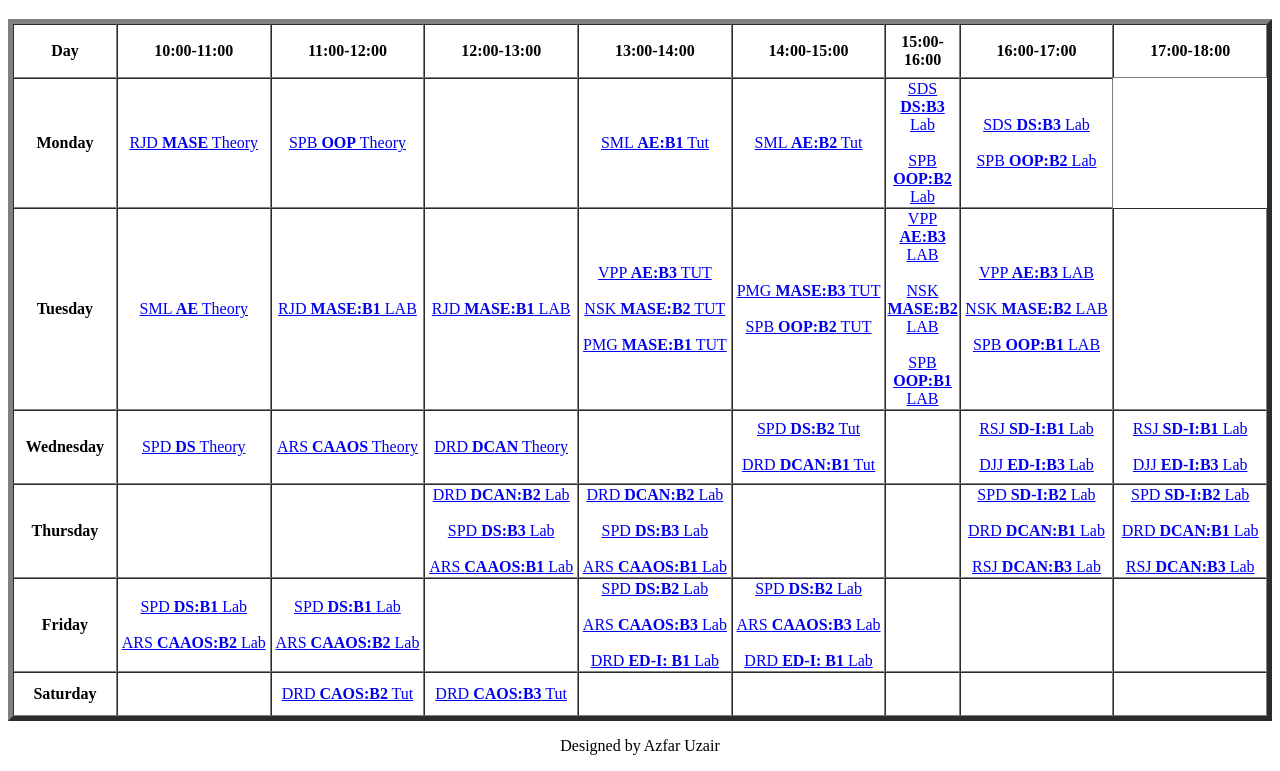
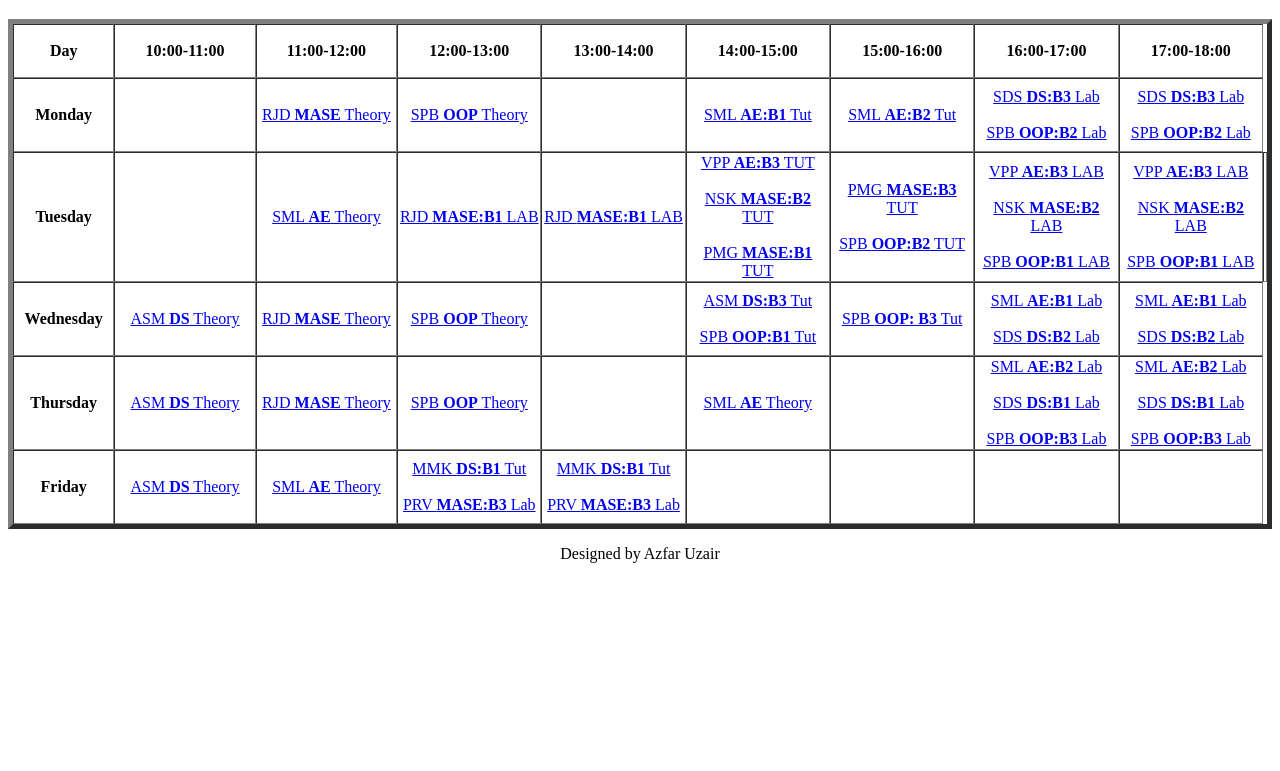
Before and after one commit to azfaruzair/TimeTable_SY_IT, a plain HTML site: page index.html in a window 1280 px wide. Shown: the part 61-832 px from the top of the page. After the commit the page ends 800 px from the top, so only its background shows below. Drawn offline with Linux system fonts and the light colour scheme.

Commit message:
Update index.html

```diff
--- a/index.html
+++ b/index.html
@@ -32,7 +32,7 @@
 				<b>14:00-15:00</b>
 			</td>
 			<td align="center" height="50"
-				width="50">
+				width="150">
 				<b>15:00-16:00</b>
 			</td>
 			<td align="center" height="50"
@@ -47,6 +47,7 @@
 		<tr>
 			<td align="center" height="70">
 				<b>Monday</b></td>
+			 <td align="center" height="70"> </td>
                 <td align="center" height="70"><a href="https://meet.google.com/snx-qykc-uho" target="_blank">RJD <b>MASE</b> Theory</a></td>
                 <td align="center" height="70"><a href="https://meet.google.com/gkq-opdp-hbh" target="_blank">SPB <b>OOP</b> Theory</a></td>
                 <td align="center" height="70"> </td>
@@ -63,7 +64,9 @@
 		<tr>
 			<td align="center" height="50">
 				<b>Tuesday</b>
-			</td>
+            </td>
+
+            <td align="center" height="70"></td>
 			<td align="center" height="70"><a href="https://meet.google.com/qyj-rwac-msi" target="_blank">SML <b>AE</b> Theory</a></td>
 			<td align="center" height="70"><a href="https://meet.google.com/snx-qykc-uho" target="_blank">RJD <b>MASE:B1</b> LAB</a></td>
 			<td align="center" height="70"><a href="https://meet.google.com/snx-qykc-uho" target="_blank">RJD <b>MASE:B1</b> LAB</a></td>
@@ -80,16 +83,16 @@
 			<td align="center" height="50">
 				<b>Wednesday</b>
 			</td>
-			<td align="center" height="70"><a href="http://meet.google.com/fco-uynd-mgt" target="_blank">SPD <b>DS</b> Theory</a></td>
-			<td align="center" height="70"><a href="https://meet.google.com/cez-ztbd-vdn" target="_blank">ARS <b>CAAOS</b> Theory</a></td>
-			<td align="center" height="70"><a href="https://meet.google.com/zpy-qpau-git" target="_blank">DRD <b>DCAN</b> Theory</a></td>
+			<td align="center" height="70"><a href="https://meet.google.com/gjs-ibof-jyz" target="_blank">ASM <b>DS</b> Theory</a></td>
+			<td align="center" height="70"><a href="https://meet.google.com/snx-qykc-uho" target="_blank">RJD <b>MASE</b> Theory</a></td>
+			<td align="center" height="70"><a href="https://meet.google.com/gkq-opdp-hbh" target="_blank">SPB <b>OOP</b> Theory</a></td>
 
             <td align="center" height="70"></td>
 
-            <td align="center" height="70"><a href="http://meet.google.com/fco-uynd-mgt" target="blank"> SPD <b>DS:B2</b> Tut</a><br><br><a href="https://meet.google.com/zpy-qpau-git" target="blank"> DRD <b>DCAN:B1</b> Tut</a></td>
-            <td align="center" height="50"></td>
-            <td align="center" height="70"><a href="https://meet.google.com/yko-bysx-ksm" target="blank"> RSJ <b>SD-I:B1</b> Lab</a><br><br><a href="https://meet.google.com/azd-rpcy-stn" target="blank"> DJJ <b>ED-I:B3</b> Lab</a></td>
-            <td align="center" height="70"><a href="https://meet.google.com/yko-bysx-ksm" target="blank"> RSJ <b>SD-I:B1</b> Lab</a><br><br><a href="https://meet.google.com/azd-rpcy-stn" target="blank"> DJJ <b>ED-I:B3</b> Lab</a></td>
+            <td align="center" height="70"><a href="https://meet.google.com/gjs-ibof-jyz" target="blank"> ASM <b>DS:B3</b> Tut</a><br><br><a href="https://meet.google.com/gkq-opdp-hbh" target="blank"> SPB <b>OOP:B1</b> Tut</a></td>
+			<td align="center" height="70"><a href="https://meet.google.com/gkq-opdp-hbh" target="_blank">SPB <b>OOP: B3</b> Tut</a></td>
+            <td align="center" height="70"><a href="meet.google.com/wcx-yjst-hgs" target="blank"> SML <b>AE:B1</b> Lab</a><br><br><a href="https://meet.google.com/vdo-bxwh-vcs" target="blank"> SDS <b>DS:B2</b> Lab</a></td>
+            <td align="center" height="70"><a href="meet.google.com/wcx-yjst-hgs" target="blank"> SML <b>AE:B1</b> Lab</a><br><br><a href="https://meet.google.com/vdo-bxwh-vcs" target="blank"> SDS <b>DS:B2</b> Lab</a></td>
 
 
 
@@ -98,14 +101,14 @@
 			<td align="center" height="50">
 				<b>Thursday</b>
 			</td>
+            <td align="center" height="70"><a href="https://meet.google.com/gjs-ibof-jyz" target="blank"> ASM <b>DS</b> Theory</a></td>
+            <td align="center" height="70"><a href="https://meet.google.com/snx-qykc-uho" target="blank"> RJD <b>MASE</b> Theory</a></td>
+            <td align="center" height="70"><a href="https://meet.google.com/gkq-opdp-hbh" target="blank"> SPB <b>OOP</b> Theory</a></td>
             <td align="center" height="70"></td>
+            <td align="center" height="70"><a href="meet.google.com/wcx-yjst-hgs" target="blank"> SML <b>AE</b> Theory</a></td>
             <td align="center" height="70"></td>
-            <td align="center" height="70"><a href="https://meet.google.com/zpy-qpau-git" target="blank"> DRD <b>DCAN:B2</b> Lab</a><br><br><a href="http://meet.google.com/fco-uynd-mgt" target="blank"> SPD <b>DS:B3</b> Lab</a><br><br><a href="https://meet.google.com/cez-ztbd-vdn" target="blank"> ARS <b>CAAOS:B1</b> Lab</a></td>
-            <td align="center" height="70"><a href="https://meet.google.com/zpy-qpau-git" target="blank"> DRD <b>DCAN:B2</b> Lab</a><br><br><a href="http://meet.google.com/fco-uynd-mgt" target="blank"> SPD <b>DS:B3</b> Lab</a><br><br><a href="https://meet.google.com/cez-ztbd-vdn" target="blank"> ARS <b>CAAOS:B1</b> Lab</a></td>
-            <td align="center" height="70"></td>
-            <td align="center" height="70"></td>
-            <td align="center" height="70"><a href="http://meet.google.com/fco-uynd-mgt" target="blank">SPD <b>SD-I:B2</b> Lab</a><br><br><a href="https://meet.google.com/zpy-qpau-git" target="blank"> DRD <b>DCAN:B1</b> Lab</a><br><br><a href="https://meet.google.com/yko-bysx-ksm" target="blank"> RSJ <b>DCAN:B3</b> Lab</a></td>
-            <td align="center" height="70"><a href="http://meet.google.com/fco-uynd-mgt" target="blank">SPD <b>SD-I:B2</b> Lab</a><br><br><a href="https://meet.google.com/zpy-qpau-git" target="blank"> DRD <b>DCAN:B1</b> Lab</a><br><br><a href="https://meet.google.com/yko-bysx-ksm" target="blank"> RSJ <b>DCAN:B3</b> Lab</a></td>
+            <td align="center" height="70"><a href="meet.google.com/wcx-yjst-hgs" target="blank">SML <b>AE:B2</b> Lab</a><br><br><a href="https://meet.google.com/vdo-bxwh-vcs" target="blank"> SDS <b>DS:B1</b> Lab</a><br><br><a href="https://meet.google.com/gkq-opdp-hbh" target="blank"> SPB <b>OOP:B3</b> Lab</a></td>
+            <td align="center" height="70"><a href="meet.google.com/wcx-yjst-hgs" target="blank">SML <b>AE:B2</b> Lab</a><br><br><a href="https://meet.google.com/vdo-bxwh-vcs" target="blank"> SDS <b>DS:B1</b> Lab</a><br><br><a href="https://meet.google.com/gkq-opdp-hbh" target="blank"> SPB <b>OOP:B3</b> Lab</a></td>
 
 
 
@@ -114,27 +117,14 @@
 			<td align="center" height="50">
 				<b>Friday</b>
 			</td>
-            <td align="center" height="70"><a href="http://meet.google.com/fco-uynd-mgt" target="blank"> SPD <b>DS:B1</b> Lab</a><br><br><a href="https://meet.google.com/cez-ztbd-vdn" target="blank"> ARS <b>CAAOS:B2</b> Lab</a></td>
-            <td align="center" height="70"><a href="http://meet.google.com/fco-uynd-mgt" target="blank"> SPD <b>DS:B1</b> Lab</a><br><br><a href="https://meet.google.com/cez-ztbd-vdn" target="blank"> ARS <b>CAAOS:B2</b> Lab</a></td>
-            <td align="center" height="70"></td>
-            <td align="center" height="70"><a href="http://meet.google.com/fco-uynd-mgt" target="blank"> SPD <b>DS:B2</b> Lab</a><br><br><a href="https://meet.google.com/cez-ztbd-vdn" target="blank"> ARS <b>CAAOS:B3</b> Lab</a><br><br><a href="https://meet.google.com/zpy-qpau-git" target="blank"> DRD <b>ED-I: B1</b> Lab</a></td>
-            <td align="center" height="70"><a href="http://meet.google.com/fco-uynd-mgt" target="blank"> SPD <b>DS:B2</b> Lab</a><br><br><a href="https://meet.google.com/cez-ztbd-vdn" target="blank"> ARS <b>CAAOS:B3</b> Lab</a><br><br><a href="https://meet.google.com/zpy-qpau-git" target="blank"> DRD <b>ED-I: B1</b> Lab</a></td>
+            <td align="center" height="70"><a href="https://meet.google.com/gjs-ibof-jyz" target="blank"> ASM <b>DS</b> Theory</a></td>
+            <td align="center" height="70"><a href="meet.google.com/wcx-yjst-hgs" target="blank"> SML <b>AE</b> Theory</a></td>
+            <td align="center" height="70"><a href="meet.google.com/zms-bnqd-oop" target="blank"> MMK <b>DS:B1</b> Tut</a><br><br><a href="https://meet.google.com/miw-xipo-pru" target="blank"> PRV <b>MASE:B3</b> Lab</a></td>
+            <td align="center" height="70"><a href="meet.google.com/zms-bnqd-oop" target="blank"> MMK <b>DS:B1</b> Tut</a><br><br><a href="https://meet.google.com/miw-xipo-pru" target="blank"> PRV <b>MASE:B3</b> Lab</a></td>
             <td align="center" height="70"></td>
             <td align="center" height="70"></td>
             <td align="center" height="70"></td>
-		</tr>
-		<tr>
-			<td align="center" height="15">
-				<b>Saturday</b>
-			</td>
-            <td align="center" height="40"></td>
-			<td align="center" height="40"><a href="https://meet.google.com/zpy-qpau-git" target="_blank">DRD <b>CAOS:B2</b> Tut</a></td>
-			<td align="center" height="40"><a href="https://meet.google.com/zpy-qpau-git" target="_blank">DRD <b>CAOS:B3</b> Tut</a></td>
-            <td align="center" height="40"></td>
-            <td align="center" height="40"></td>
-            <td align="center" height="40"></td>
-            <td align="center" height="40"></td>
-            <td align="center" height="40"></td>
+            <td align="center" height="70"></td>
 		</tr>
 
 	</table>
```
